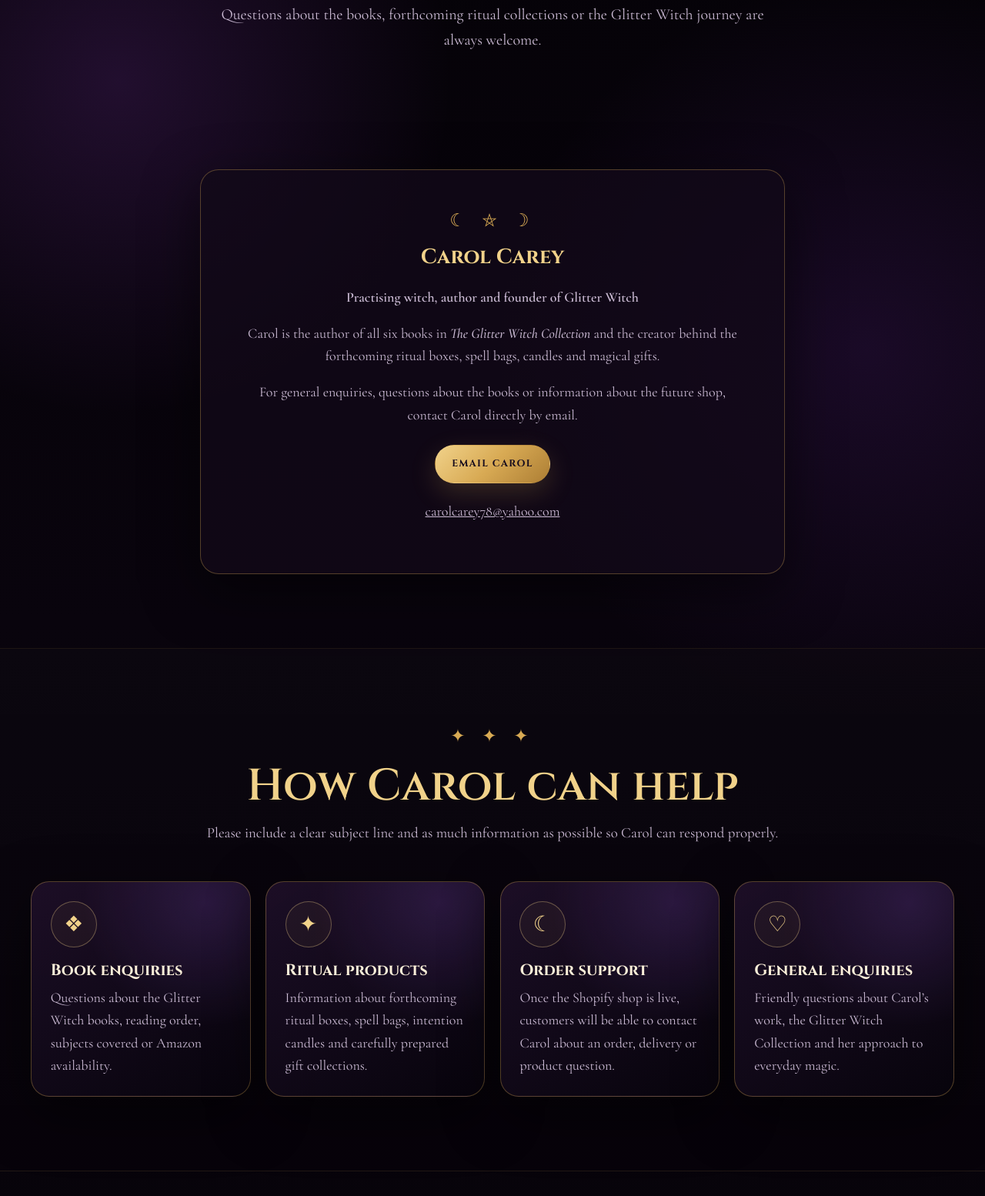
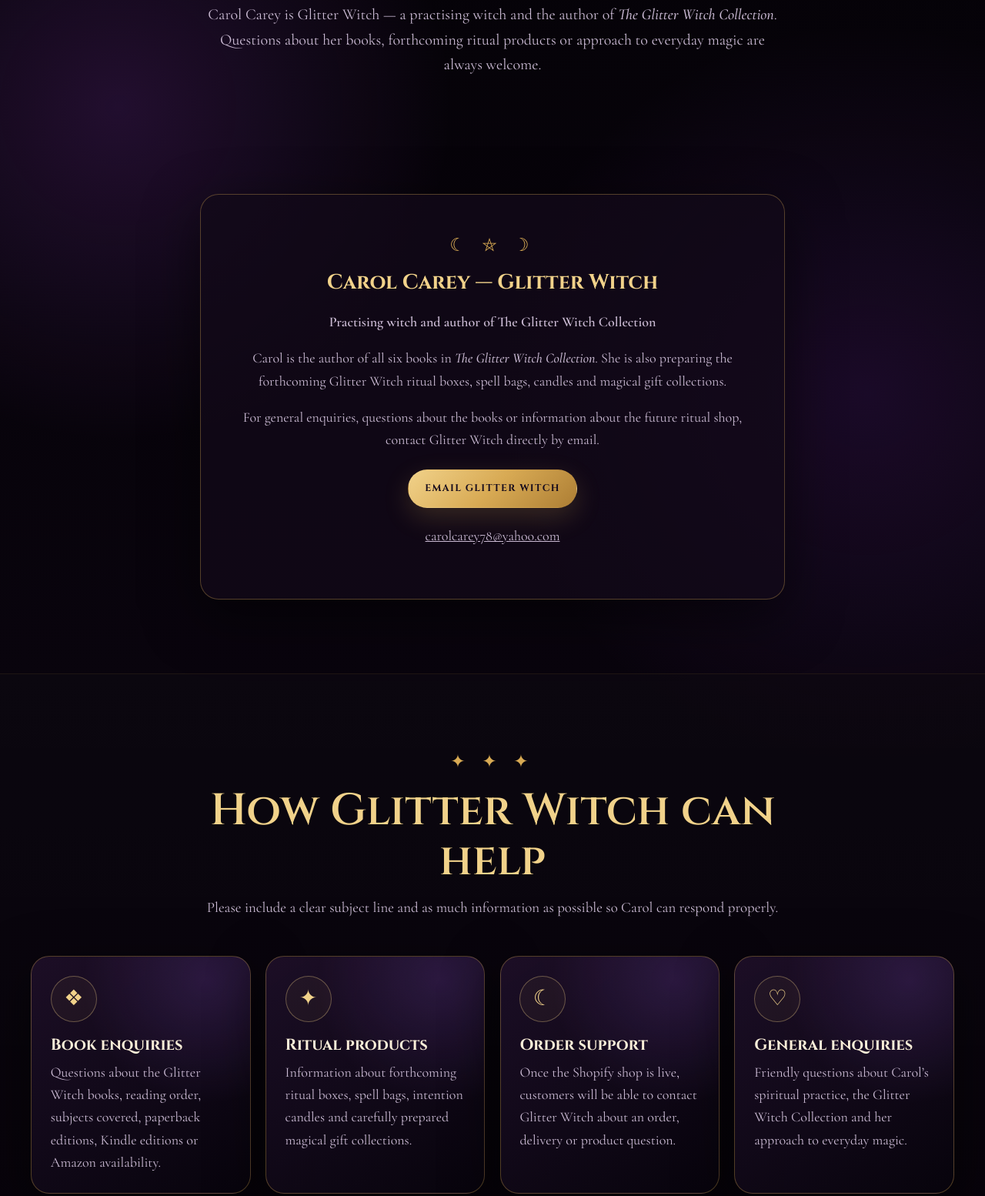
Before and after one commit to noelcarey74-stack/glitter-witch-website, a plain HTML site: page contact.html in a window 1280 px wide. Shown: the part 419-1973 px from the top of the page at 77% size. Drawn offline with nearby package versions, Linux system fonts and the light colour scheme.

Commit message:
Update contact.html

```diff
--- a/contact.html
+++ b/contact.html
@@ -4,11 +4,11 @@
   <meta charset="utf-8">
   <meta name="viewport" content="width=device-width, initial-scale=1">
 
-  <title>Contact Carol Carey | Glitter Witch</title>
+  <title>Contact Glitter Witch | Carol Carey</title>
 
   <meta
     name="description"
-    content="Contact Carol Carey, practising witch, author and creator of the Glitter Witch Collection."
+    content="Contact Carol Carey — Glitter Witch, practising witch and author of The Glitter Witch Collection."
   >
 
   <meta name="theme-color" content="#09040d">
@@ -69,11 +69,13 @@
         Contact Glitter Witch
       </div>
 
-      <h1>Speak directly with Carol.</h1>
+      <h1>Speak directly with Carol Carey</h1>
 
       <p>
-        Questions about the books, forthcoming ritual collections or the
-        Glitter Witch journey are always welcome.
+        Carol Carey is Glitter Witch — a practising witch and the author of
+        <em>The Glitter Witch Collection</em>. Questions about her books,
+        forthcoming ritual products or approach to everyday magic are always
+        welcome.
       </p>
 
     </div>
@@ -88,32 +90,37 @@
           ☾ ⛤ ☽
         </span>
 
-        <h2>Carol Carey</h2>
+        <h2>Carol Carey — Glitter Witch</h2>
 
         <p>
           <strong>
-            Practising witch, author and founder of Glitter Witch
+            Practising witch and author of The Glitter Witch Collection
           </strong>
         </p>
 
         <p>
           Carol is the author of all six books in
-          <em>The Glitter Witch Collection</em> and the creator behind the
-          forthcoming ritual boxes, spell bags, candles and magical gifts.
+          <em>The Glitter Witch Collection</em>. She is also preparing the
+          forthcoming Glitter Witch ritual boxes, spell bags, candles and
+          magical gift collections.
         </p>
 
         <p>
           For general enquiries, questions about the books or information
-          about the future shop, contact Carol directly by email.
+          about the future ritual shop, contact Glitter Witch directly by
+          email.
         </p>
 
-        <div class="button-row" style="justify-content: center; margin-top: 1.5rem;">
+        <div
+          class="button-row"
+          style="justify-content: center; margin-top: 1.5rem;"
+        >
 
           <a
             class="btn btn-primary"
             href="mailto:carolcarey78@yahoo.com?subject=Glitter%20Witch%20Enquiry"
           >
-            Email Carol
+            Email Glitter Witch
           </a>
 
         </div>
@@ -138,7 +145,7 @@
           ✦ ✦ ✦
         </span>
 
-        <h2>How Carol can help</h2>
+        <h2>How Glitter Witch can help</h2>
 
         <p>
           Please include a clear subject line and as much information as
@@ -150,47 +157,56 @@
       <div class="category-grid">
 
         <article class="info-card reveal">
+
           <div class="card-icon" aria-hidden="true">❖</div>
 
           <h3>Book enquiries</h3>
 
           <p>
             Questions about the Glitter Witch books, reading order, subjects
-            covered or Amazon availability.
+            covered, paperback editions, Kindle editions or Amazon
+            availability.
           </p>
+
         </article>
 
         <article class="info-card reveal">
+
           <div class="card-icon" aria-hidden="true">✦</div>
 
           <h3>Ritual products</h3>
 
           <p>
             Information about forthcoming ritual boxes, spell bags, intention
-            candles and carefully prepared gift collections.
+            candles and carefully prepared magical gift collections.
           </p>
+
         </article>
 
         <article class="info-card reveal">
+
           <div class="card-icon" aria-hidden="true">☾</div>
 
           <h3>Order support</h3>
 
           <p>
             Once the Shopify shop is live, customers will be able to contact
-            Carol about an order, delivery or product question.
+            Glitter Witch about an order, delivery or product question.
           </p>
+
         </article>
 
         <article class="info-card reveal">
+
           <div class="card-icon" aria-hidden="true">♡</div>
 
           <h3>General enquiries</h3>
 
           <p>
-            Friendly questions about Carol’s work, the Glitter Witch
-            Collection and her approach to everyday magic.
+            Friendly questions about Carol’s spiritual practice, the Glitter
+            Witch Collection and her approach to everyday magic.
           </p>
+
         </article>
 
       </div>
@@ -207,22 +223,25 @@
           ☾ ✦ ☽
         </span>
 
-        <h2>Discover Carol’s books</h2>
+        <h2>Discover the Glitter Witch books</h2>
 
         <p>
-          Explore all six volumes in the Glitter Witch Collection, from the
-          foundations of witchcraft to spells, tarot, candle magic and simple
-          daily rituals.
+          Explore all six volumes in the collection, from the foundations of
+          witchcraft to spells, tarot, candle magic, positive intentions and
+          simple daily rituals.
         </p>
 
-        <div class="button-row" style="justify-content: center;">
+        <div
+          class="button-row"
+          style="justify-content: center;"
+        >
 
           <a class="btn btn-primary" href="books.html">
             Browse the books
           </a>
 
           <a class="btn btn-secondary" href="about.html">
-            Read Carol’s story
+            Meet Glitter Witch
           </a>
 
         </div>
@@ -248,8 +267,8 @@
         <h2>Glitter Witch</h2>
 
         <p>
-          Beautiful books and carefully presented ritual collections created
-          by practising witch and author Carol Carey.
+          Beautiful books and carefully presented ritual collections written
+          and created by Carol Carey — Glitter Witch.
         </p>
 
       </div>
@@ -261,7 +280,7 @@
         <div class="footer-links">
           <a href="shop.html">Ritual shop</a>
           <a href="books.html">The book collection</a>
-          <a href="about.html">About Carol</a>
+          <a href="about.html">About Glitter Witch</a>
           <a href="guidance.html">Beginner guidance</a>
         </div>
 
@@ -276,7 +295,7 @@
           <a href="policies.html#delivery">Delivery and returns</a>
           <a href="policies.html#privacy">Privacy</a>
           <a href="policies.html#terms">Terms</a>
-          <a href="contact.html">Contact Carol</a>
+          <a href="contact.html">Contact Glitter Witch</a>
         </div>
 
       </div>
```
